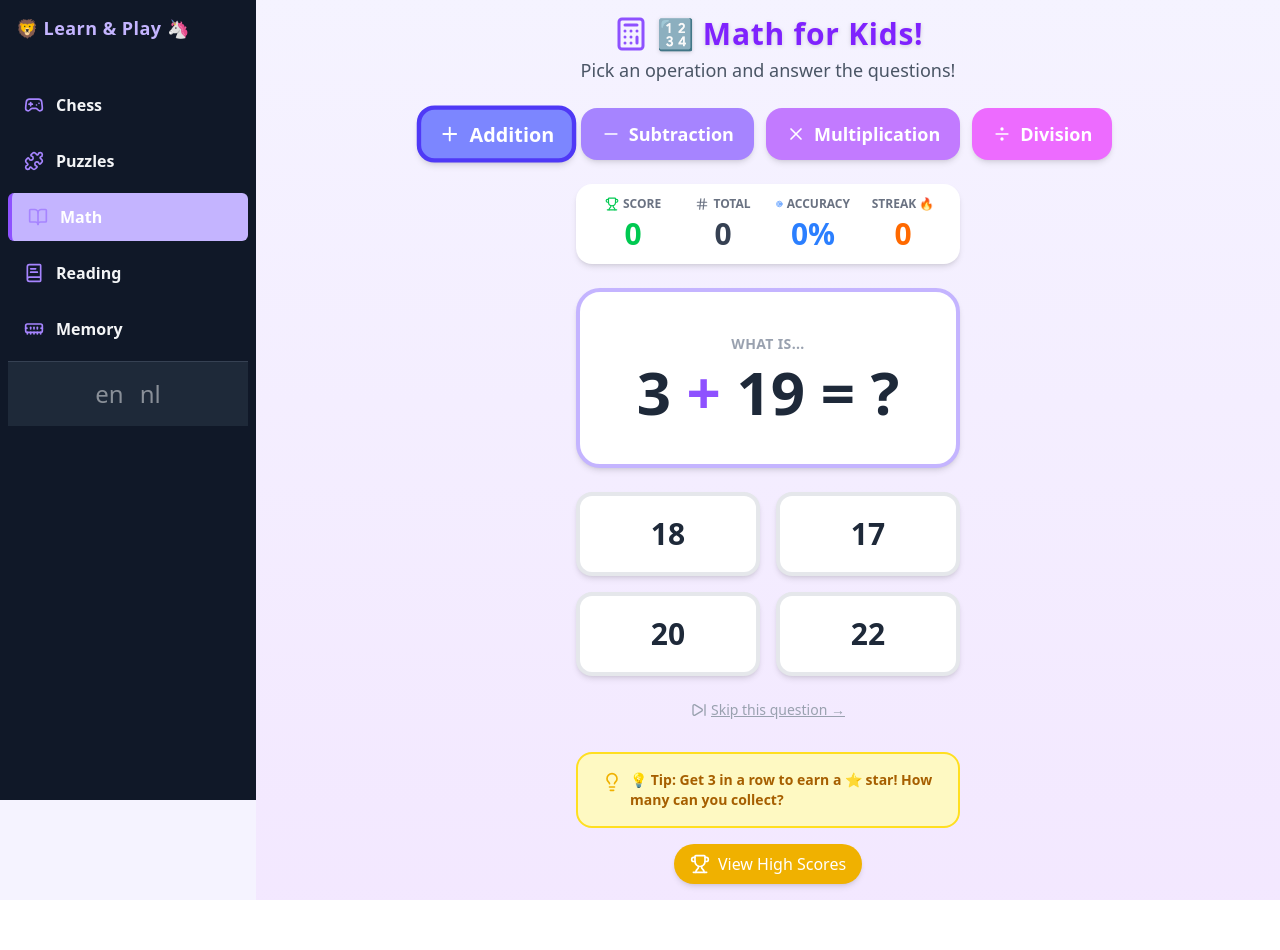
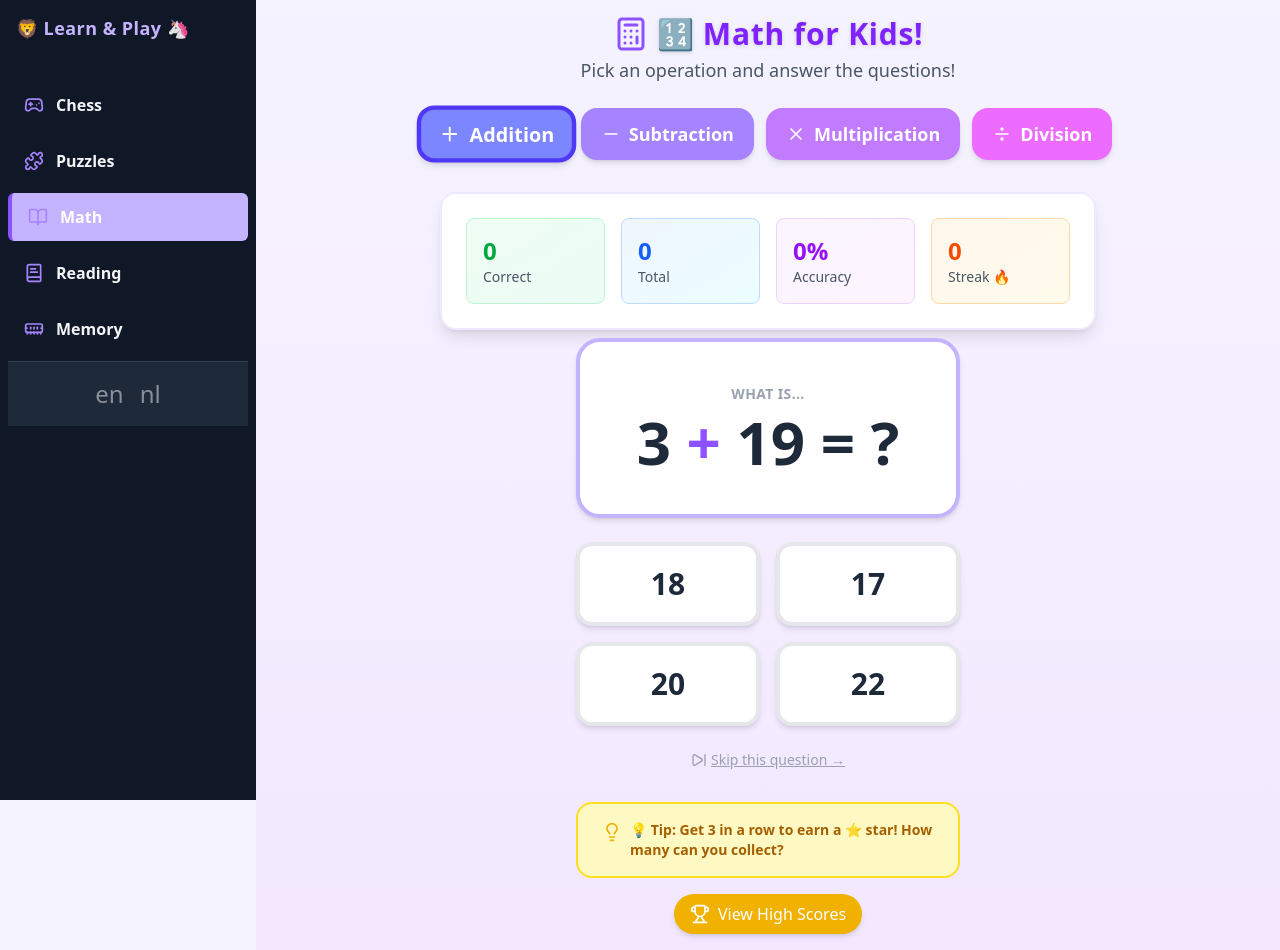
Before and after one commit to peeweetje/create-games-for-children, a React (Vite) app: page /learn in a window 1280 px wide. Before the commit the page ends 900 px from the top, so only its background shows below. Built offline with nearby package versions, Linux system fonts and the light colour scheme.

Commit message:
Update the learn scoreboard.

```diff
--- a/src/components/learn-page/LearnScoreboard.tsx
+++ b/src/components/learn-page/LearnScoreboard.tsx
@@ -1,5 +1,4 @@
-import { Trophy, Hash, Target } from "lucide-react";
-import { useTranslation } from "react-i18next";
+import { Scoreboard } from "../../components/Scoreboard";
 
 interface LearnScoreboardProps {
     score: number;
@@ -15,45 +14,12 @@ export const LearnScoreboard = ({
     accuracy,
     streak,
 }: LearnScoreboardProps) => {
-    const { t } = useTranslation();
-
     return (
-        <div className="grid grid-cols-2 sm:grid-cols-4 gap-3 sm:gap-4 mb-6 bg-white rounded-2xl shadow-md px-4 sm:px-5 py-3 w-full max-w-sm">
-            <div className="text-center">
-                <div className="flex items-center justify-center gap-1 mb-1">
-                    <Trophy size={14} className="text-green-500" />
-                    <p className="text-xs text-gray-500 font-semibold uppercase">
-                        {t("learn.scoreboard.score")}
-                    </p>
-                </div>
-                <p className="text-2xl sm:text-3xl font-bold text-green-500">{score}</p>
-            </div>
-            <div className="text-center">
-                <div className="flex items-center justify-center gap-1 mb-1">
-                    <Hash size={14} className="text-gray-500" />
-                    <p className="text-xs text-gray-500 font-semibold uppercase">
-                        {t("learn.scoreboard.total")}
-                    </p>
-                </div>
-                <p className="text-2xl sm:text-3xl font-bold text-gray-700">{total}</p>
-            </div>
-            <div className="text-center">
-                <div className="flex items-center justify-center gap-1 mb-1">
-                    <Target size={14} className="text-blue-500" />
-                    <p className="text-xs text-gray-500 font-semibold uppercase">
-                        {t("learn.scoreboard.accuracy")}
-                    </p>
-                </div>
-                <p className="text-2xl sm:text-3xl font-bold text-blue-500">{accuracy}%</p>
-            </div>
-            <div className="text-center">
-                <div className="flex items-center justify-center gap-1 mb-1">
-                    <p className="text-xs text-gray-500 font-semibold uppercase">
-                        {t("learn.scoreboard.streak")}
-                    </p>
-                </div>
-                <p className="text-2xl sm:text-3xl font-bold text-orange-500">{streak}</p>
-            </div>
-        </div>
+        <Scoreboard
+            score={score}
+            total={total}
+            accuracy={accuracy}
+            streak={streak}
+        />
     );
 };
```
